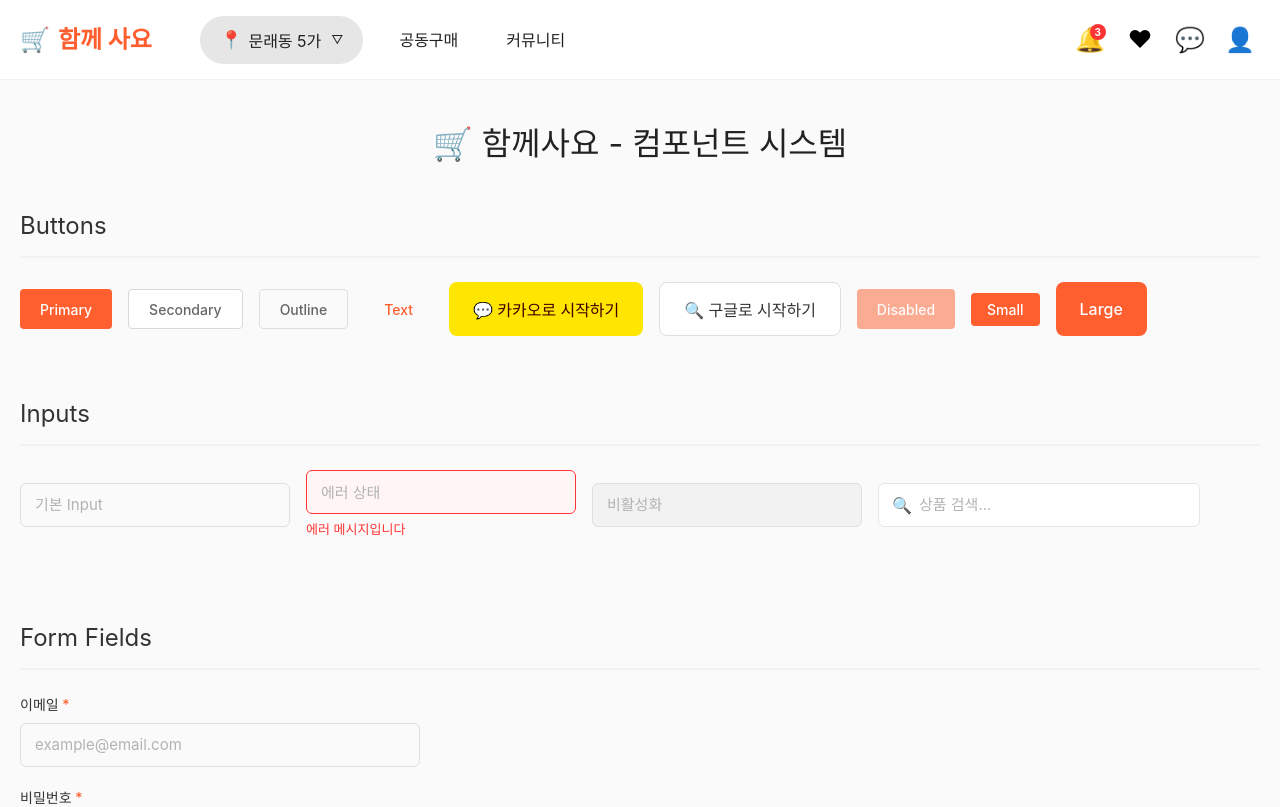
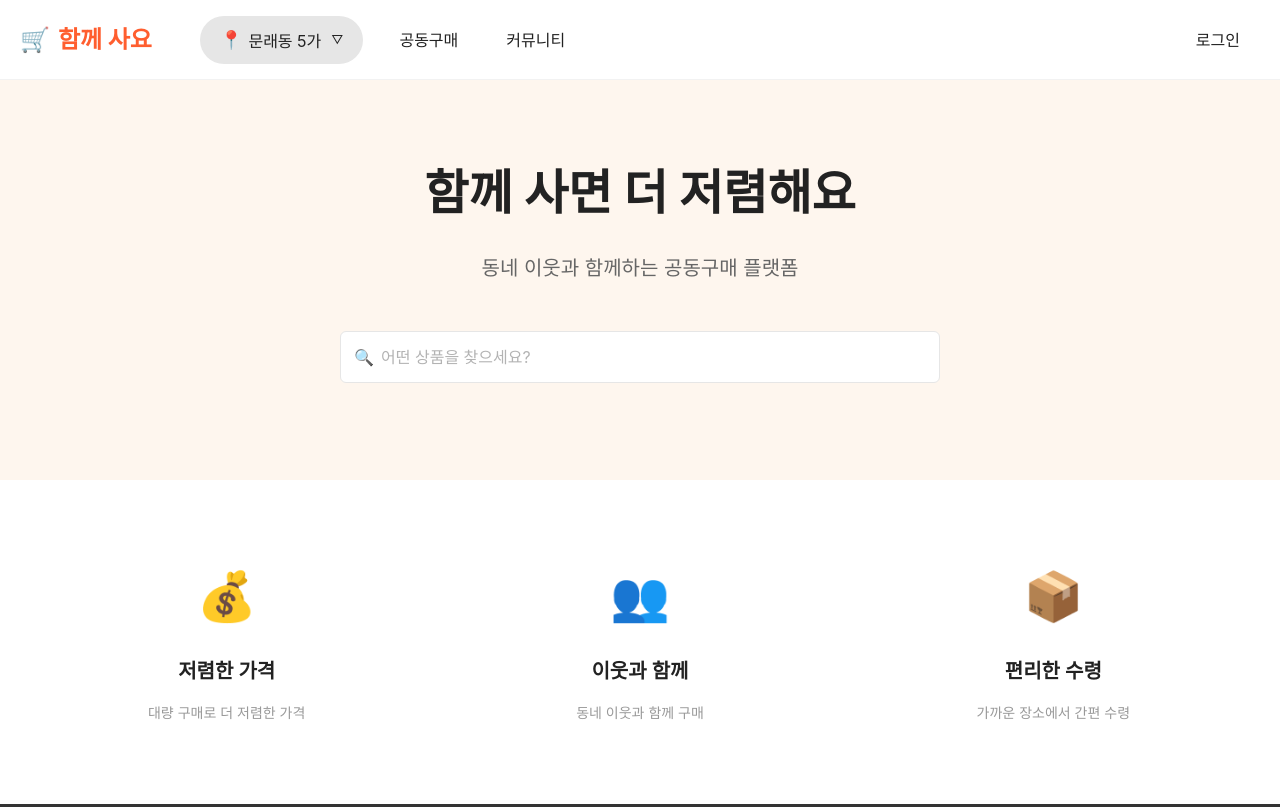
Before and after one commit to Donghaeng-Team/frontend, a React (Vite) app: page / in a window 1280 px wide. Shown: the top 807 px of the page. Built offline with nearby package versions, Linux system fonts and the light colour scheme.

Commit message:
feat: 메인 페이지 UI 구현

```diff
--- a/src/App.tsx
+++ b/src/App.tsx
@@ -1,8 +1,8 @@
-import ComponentShowcase from './pages/ComponentShowcase';
-import './styles/reset.css'; // 리셋 CSS 있다면
+import Main from './pages/Main';
+import './styles/reset.css';
 
 function App() {
-  return <ComponentShowcase />;
+  return <Main />;
 }
 
 export default App;
--- /dev/null
+++ b/src/pages/Main/Main.css
@@ -0,0 +1,99 @@
+/* 메인 히어로 섹션 */
+.main-hero {
+    background-color: #fef6ee;
+    padding: 60px 20px;
+    display: flex;
+    justify-content: center;
+    align-items: center;
+    min-height: 400px;
+  }
+
+  .main-hero-content {
+    max-width: 1200px;
+    width: 100%;
+    text-align: center;
+  }
+
+  .main-title {
+    font-size: 48px;
+    font-weight: 700;
+    color: #222222;
+    margin: 0 0 24px 0;
+    font-family: 'Inter', -apple-system, sans-serif;
+  }
+
+  .main-subtitle {
+    font-size: 20px;
+    color: #666666;
+    margin: 0 0 48px 0;
+    font-family: 'Inter', -apple-system, sans-serif;
+  }
+
+  .main-search {
+    max-width: 600px;
+    margin: 0 auto;
+  }
+
+  /* 특징 섹션 */
+  .main-features {
+    background-color: #ffffff;
+    padding: 60px 20px;
+  }
+
+  .main-features-container {
+    max-width: 1200px;
+    margin: 0 auto;
+    display: grid;
+    grid-template-columns: repeat(auto-fit, minmax(250px, 1fr));
+    gap: 40px;
+  }
+
+  .feature-card {
+    text-align: center;
+    padding: 20px;
+  }
+
+  .feature-icon {
+    font-size: 48px;
+    margin-bottom: 24px;
+  }
+
+  .feature-title {
+    font-size: 20px;
+    font-weight: 600;
+    color: #222222;
+    margin: 0 0 16px 0;
+    font-family: 'Inter', -apple-system, sans-serif;
+  }
+
+  .feature-description {
+    font-size: 14px;
+    color: #999999;
+    margin: 0;
+    font-family: 'Inter', -apple-system, sans-serif;
+    line-height: 1.6;
+  }
+
+  /* 반응형 */
+  @media (max-width: 768px) {
+    .main-title {
+      font-size: 32px;
+    }
+
+    .main-subtitle {
+      font-size: 16px;
+    }
+
+    .main-hero {
+      padding: 40px 20px;
+      min-height: 300px;
+    }
+
+    .main-features {
+      padding: 40px 20px;
+    }
+
+    .main-features-container {
+      gap: 30px;
+    }
+  }
--- /dev/null
+++ b/src/pages/Main/Main.tsx
@@ -0,0 +1,56 @@
+import React from 'react';
+import Layout from '../../components/Layout';
+import SearchBar from '../../components/SearchBar';
+import './Main.css';
+
+const Main: React.FC = () => {
+  const handleSearch = (value: string) => {
+    console.log('검색:', value);
+    // 검색 로직 구현
+  };
+
+  return (
+    <Layout isLoggedIn={false}>
+      {/* 메인 섹션 */}
+      <section className="main-hero">
+        <div className="main-hero-content">
+          <h1 className="main-title">함께 사면 더 저렴해요</h1>
+          <p className="main-subtitle">동네 이웃과 함께하는 공동구매 플랫폼</p>
+          <div className="main-search">
+            <SearchBar
+              placeholder="어떤 상품을 찾으세요?"
+              onSearch={handleSearch}
+              size="large"
+              fullWidth
+            />
+          </div>
+        </div>
+      </section>
+
+      {/* 특징 섹션 */}
+      <section className="main-features">
+        <div className="main-features-container">
+          <div className="feature-card">
+            <div className="feature-icon">💰</div>
+            <h3 className="feature-title">저렴한 가격</h3>
+            <p className="feature-description">대량 구매로 더 저렴한 가격</p>
+          </div>
+
+          <div className="feature-card">
+            <div className="feature-icon">👥</div>
+            <h3 className="feature-title">이웃과 함께</h3>
+            <p className="feature-description">동네 이웃과 함께 구매</p>
+          </div>
+
+          <div className="feature-card">
+            <div className="feature-icon">📦</div>
+            <h3 className="feature-title">편리한 수령</h3>
+            <p className="feature-description">가까운 장소에서 간편 수령</p>
+          </div>
+        </div>
+      </section>
+    </Layout>
+  );
+};
+
+export default Main;
--- /dev/null
+++ b/src/pages/Main/index.ts
@@ -0,0 +1 @@
+export { default } from './Main';
```
